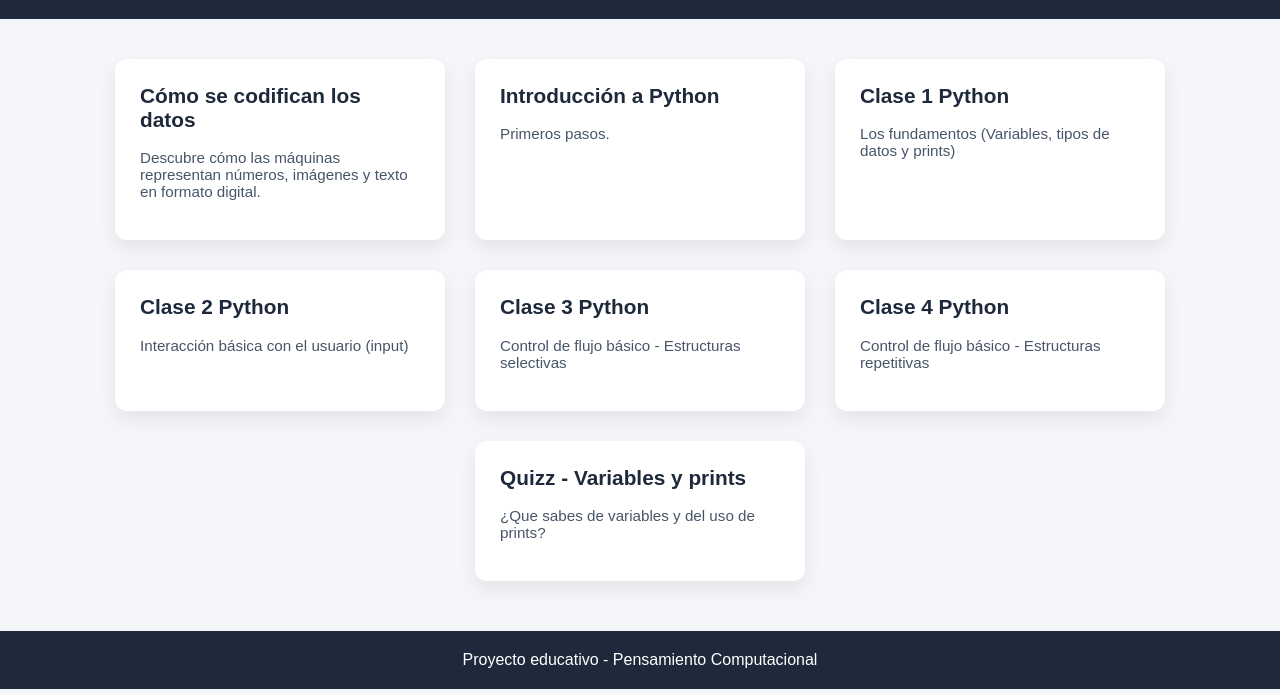
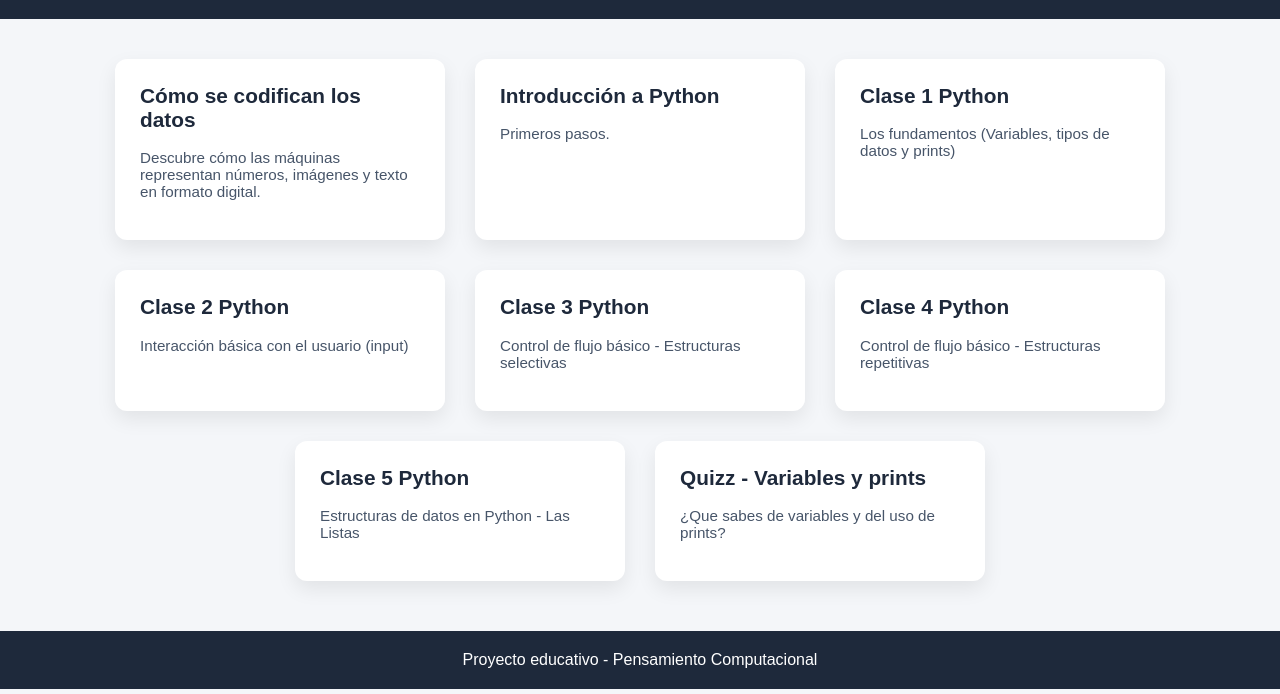
Before and after one commit to amagraneronline/bachillerato1, a plain HTML site: page index.html in a window 1280 px wide. Shown: the part 106-800 px from the top of the page. Drawn offline with Linux system fonts and the light colour scheme.

Commit message:
Update index.html
Se añade la entrada de la clase 5 de python explicando las listas

```diff
--- a/index.html
+++ b/index.html
@@ -115,7 +115,10 @@
             <p> Control de flujo básico - Estructuras repetitivas</p>
         </a>
 
-
+        <a href="clase_5_python.html" class="card">
+            <h2>Clase 5 Python</h2>
+            <p> Estructuras de datos en Python - Las Listas</p>
+        </a>
 
         <a href="quiz_print_interactivo.html" class="card">
             <h2>Quizz - Variables y prints</h2>
```
